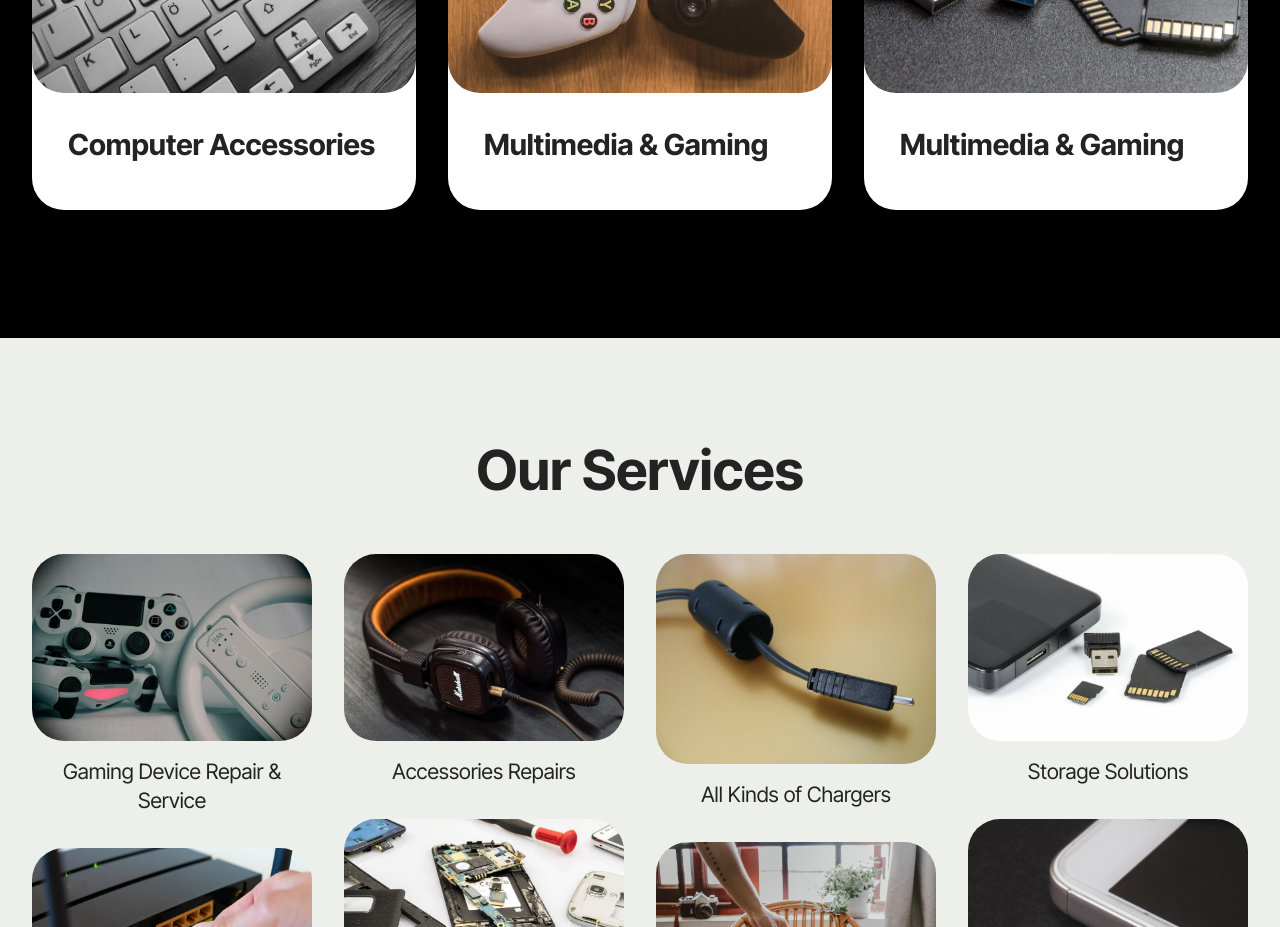
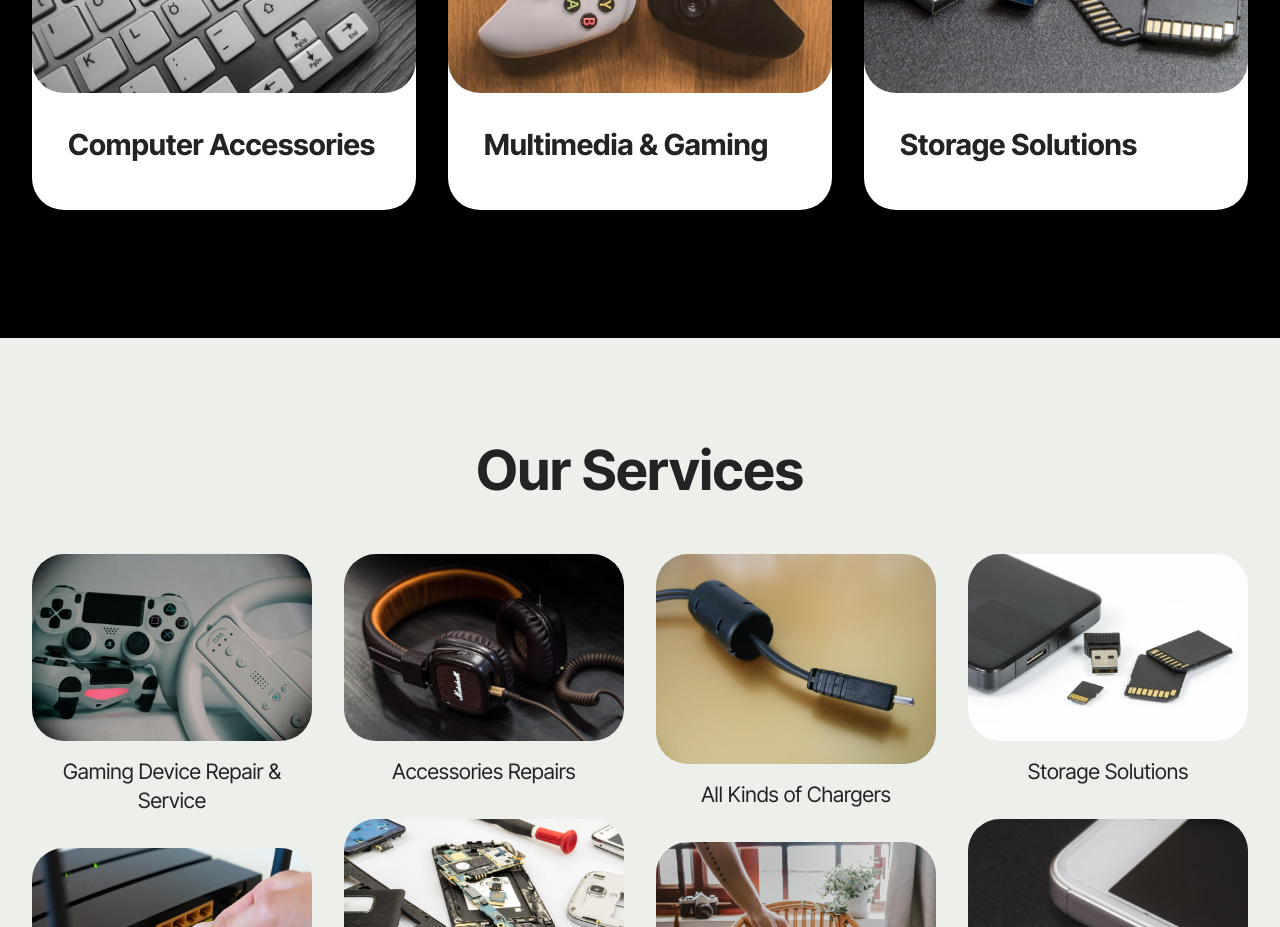
Before and after one commit to alwafimobile/web, a plain HTML site: page index.html in a window 1280 px wide. Shown: the part 1680-2607 px from the top of the page. Drawn offline with Linux system fonts and the light colour scheme; files whose address does not match are found by name.

Commit message:
Update index.html

```diff
--- a/index.html
+++ b/index.html
@@ -209,7 +209,7 @@
 					</div>
 					<div class="item-content">
 						<h5 class="item-title mbr-fonts-style display-5">
-							<strong>Multimedia &amp; Gaming</strong></h5>
+							<strong>Storage Solutions</strong></h5>
 
 
 
```
